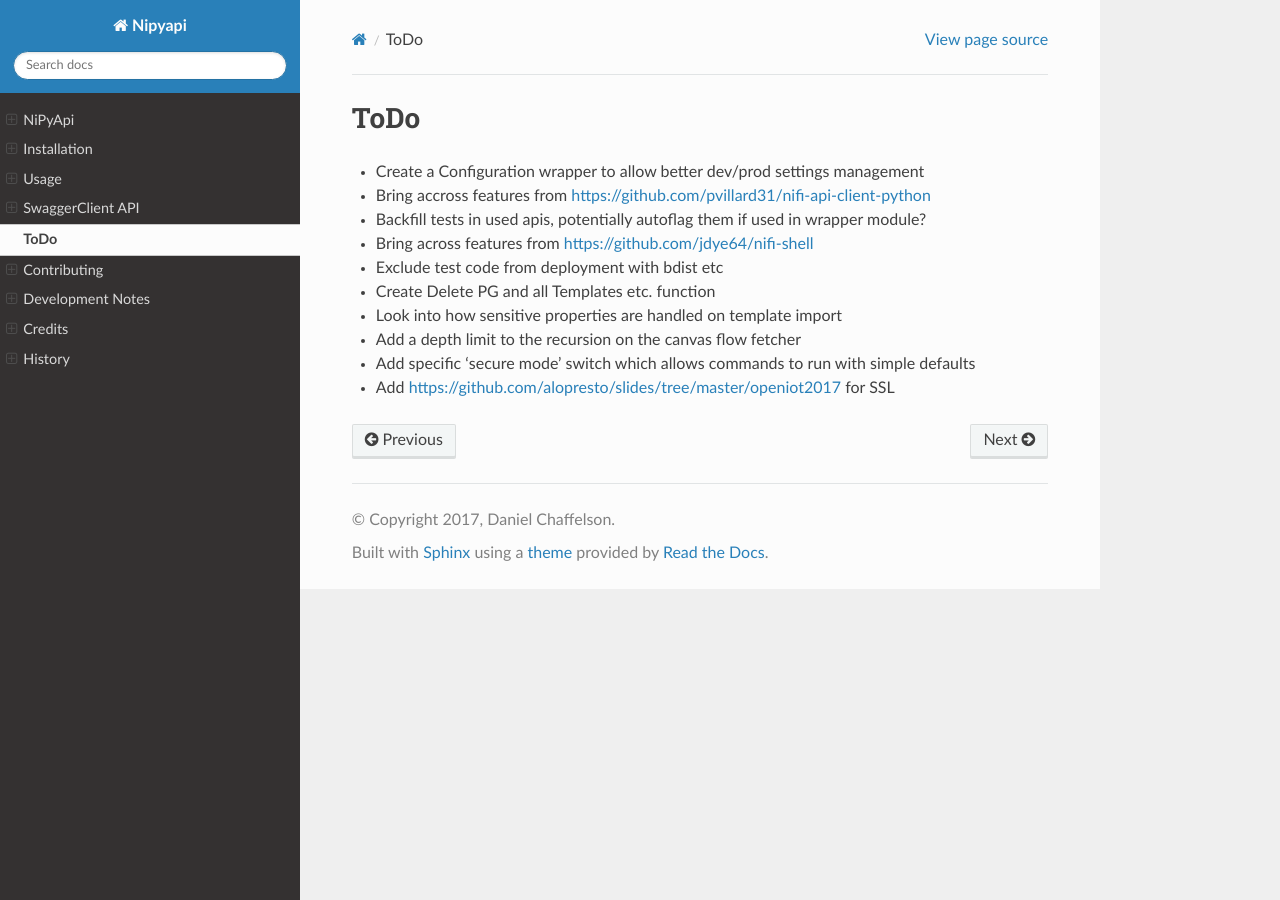
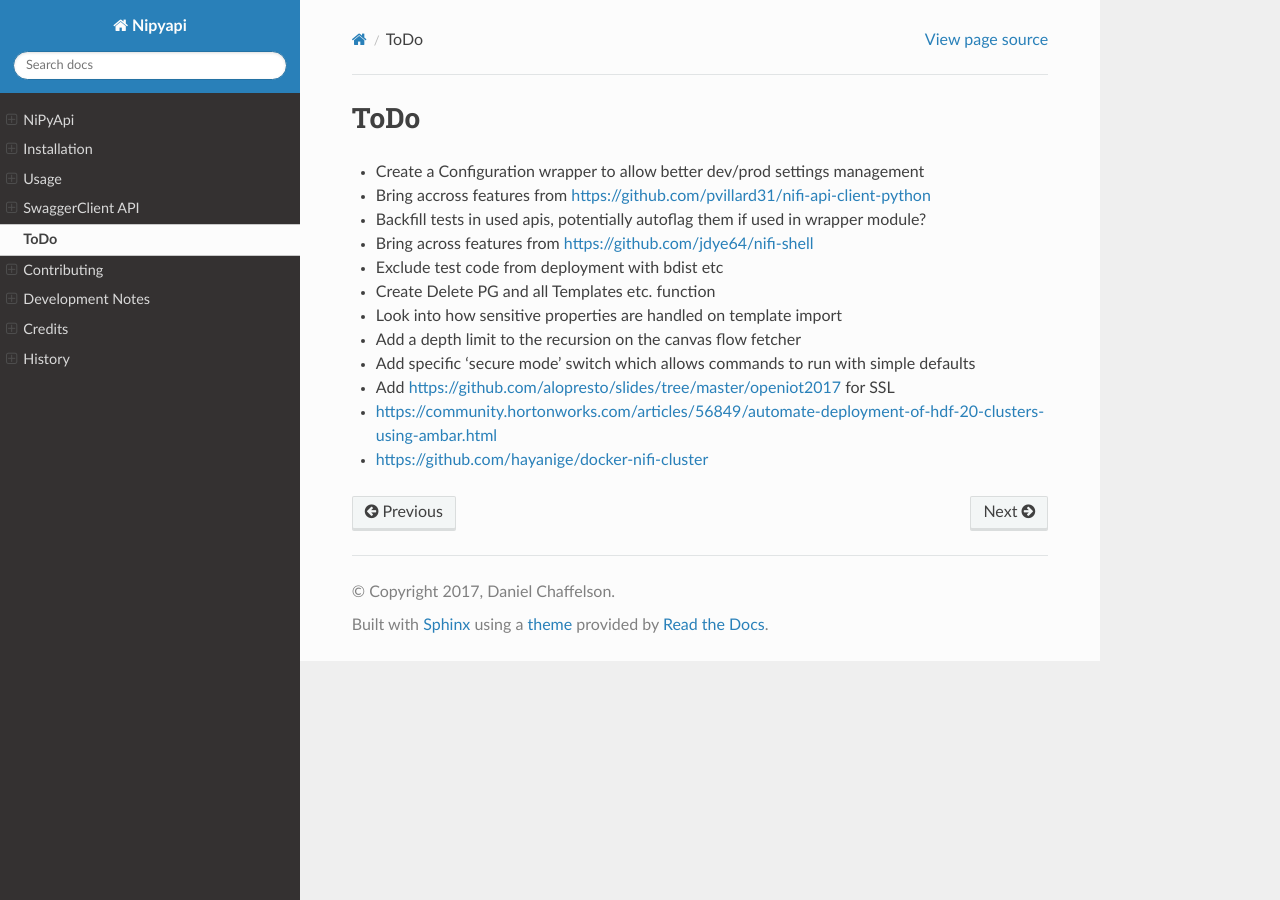
Before and after one commit to Chaffelson/nipyapi, a Sphinx documentation site: the page built from docs/todo.rst, in a window 1280 px wide. Built offline with Sphinx 7.4.7 and the Read the Docs theme 2.0.0, drawn with Linux system fonts in a browser that asks for light colours; some of the changed lines change nothing that is shown.

Commit message:
Minor documentation updates

```diff
--- a/docs/devnotes.rst
+++ b/docs/devnotes.rst
@@ -14,7 +14,7 @@ Decision Points
 
 
 Docker Test Environment
-----------------
+-----------------------
 
 There is an Apache NiFi image available on Dockerhub::
 
--- a/docs/todo.rst
+++ b/docs/todo.rst
@@ -12,3 +12,5 @@ ToDo
 * Add a depth limit to the recursion on the canvas flow fetcher
 * Add specific 'secure mode' switch which allows commands to run with simple defaults
 * Add https://github.com/alopresto/slides/tree/master/openiot2017 for SSL
+* https://community.hortonworks.com/articles/56849/automate-deployment-of-hdf-20-clusters-using-ambar.html
+* https://github.com/hayanige/docker-nifi-cluster
```
